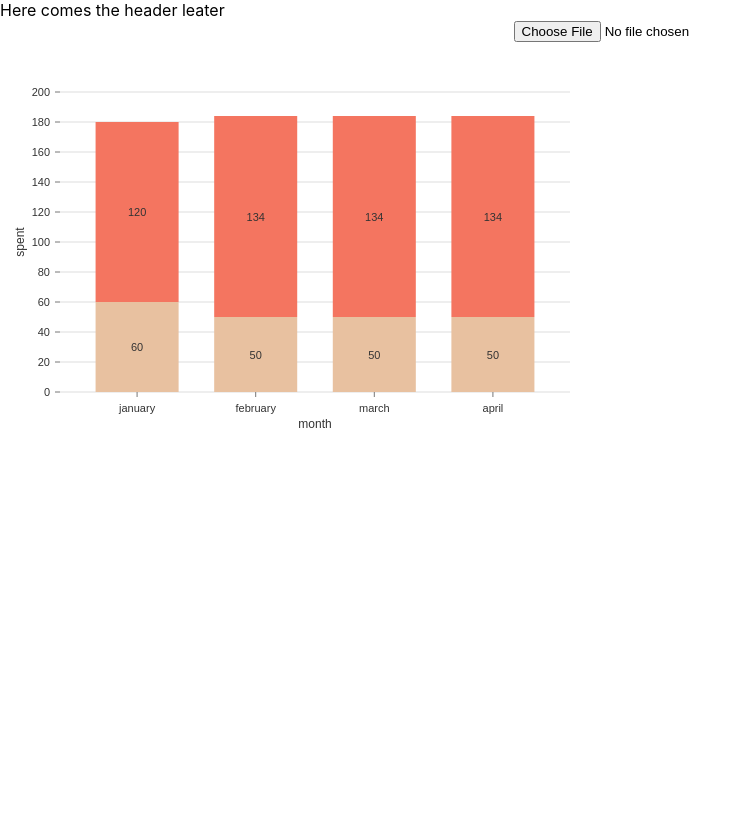
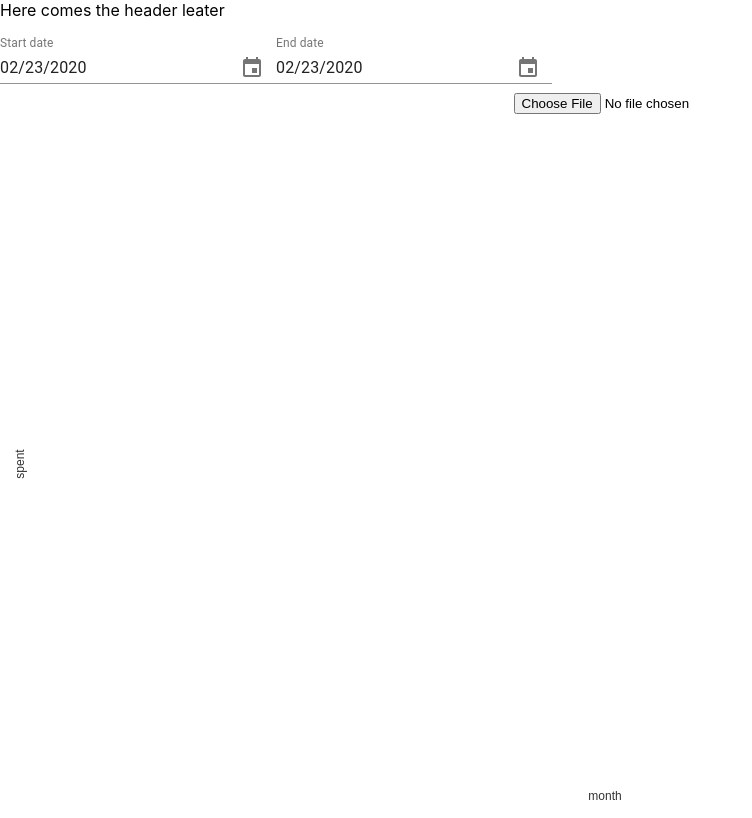
Before and after one commit to krisvegh/monzo-analytics, a React (Create React App) app: page / in a window 1280 px wide. Shown: the whole page, without its empty margins (0-752 px from the left). Built offline with nearby package versions, Linux system fonts and the light colour scheme.

Commit message:
Main chart working

```diff
--- a/src/App.tsx
+++ b/src/App.tsx
@@ -1,11 +1,16 @@
 import React, { useState } from 'react';
 import { ResponsiveBar } from '@nivo/bar';
 import DateFnsUtils from '@date-io/date-fns';
-import { map, split, groupBy } from 'ramda';
+import { map, split, groupBy, uniq } from 'ramda';
+import FormGroup from '@material-ui/core/FormGroup';
+import FormControlLabel from '@material-ui/core/FormControlLabel';
+import Checkbox, { CheckboxProps } from '@material-ui/core/Checkbox';
+import { xor } from 'lodash';
+import { DateFilters } from './DateFilters';
 
 import './App.css';
 
-interface RecordList {
+interface Record {
   id: string;
   created: string;
   amount: string;
@@ -19,15 +24,64 @@ interface RecordList {
   notes: string;
 }
 
+interface DisplayableRecord {
+  [category: string]: number | string;
+}
+
 const App = () => {
-  const [records, setRecords] = useState([]);
-  const [categiries, setCategories] = useState([]);
+  const [allRecords, setAllRecords] = useState([]);
+  const [records, setRecords] = useState<
+    { [category: string]: number | string }[]
+  >([]);
+  const [filteredCategories, setFilteredCategories] = useState([]);
+  const [allCategories, setAllCategories] = useState([]);
+  const [dateFilters, setDateFilters] = useState({
+    from: new Date(),
+    to: new Date()
+  });
+
+  const handlefilter = (name: string) => (
+    event: React.ChangeEvent<HTMLInputElement>
+  ) => {
+    setFilteredCategories(xor(filteredCategories, [name]));
+  };
 
   function handleAddFile(file: File) {
     const reader = new FileReader();
     reader.readAsText(file);
     reader.onload = () => {
-      const records = (reader.result as string)
+      const records = getRecordsFromCSV(reader.result as string);
+      setAllRecords(records);
+      const allCategories = getCategories(records);
+      showRecords(records, { from: new Date(0), to: new Date() });
+      setAllCategories(allCategories);
+      setFilteredCategories(allCategories);
+    };
+  }
+
+  function showRecords(records: Record[], dates: { from: Date; to: Date }) {
+    const filteredRecords = filterByDate(records, dates);
+    const recordsToShow = mapRecordsToDisplay(filteredRecords);
+    setRecords(recordsToShow);
+  }
+
+  function getRecordsByMonth(records: Record[]): { [month: string]: Record[] } {
+    const date = new DateFnsUtils();
+    return groupBy<Record>(
+      record =>
+        `${date.getMonth(date.date(record.created)) + 1}/${date.getYear(
+          date.date(record.created)
+        )}`,
+      records
+    );
+  }
+
+  function getCategories(records: Record[]): string[] {
+    return uniq(records.map(record => record.category));
+  }
+
+  function getRecordsFromCSV(csv: string): Record[] {
+    const rows = csv
       .split('\n')
       .map(split(','))
       .map(
@@ -57,63 +111,90 @@ const App = () => {
           notes
         })
       );
-      const [headers, ...results] = records;
-      const date = new DateFnsUtils();
-      const byMonths = groupBy<RecordList>(
-        record =>
-          `${date.getMonthText(date.date(record.created))} ${date.getYear(
-            date.date(record.created)
-          )}`,
-        results
-      );
+    const [header, ...records] = rows;
+    return records;
+  }
 
-      let byMonthGroup = [];
-      for (let i in byMonths) {
-        // byMonthGroup.push({ ...byMonths[i], month: i });
-        const obj = byMonths[i].reduce((acc, val) => {
+  function mapRecordsToDisplay(records: Record[]): DisplayableRecord[] {
+    const recordsByMonth = getRecordsByMonth(records);
+    const isIncome = (value: number) => value > 0;
+
+    let recordsToDisplay: DisplayableRecord[] = [];
+    for (let i in recordsByMonth) {
+      const entries = recordsByMonth[i].reduce((acc, val) => {
         return {
           ...acc,
-            [val.category]: Number(acc[val.category]) || 0 - Number(val.amount)
+          ...(Number(val.amount) < 0
+            ? {
+                [val.category]: Number(
+                  (
+                    (Number(acc[val.category]) || 0) - Number(val.amount)
+                  ).toFixed()
+                )
+              }
+            : {
+                income: Number(
+                  ((Number(acc.income) || 0) - Number(val.amount)).toFixed()
+                )
+              })
         };
       }, {} as { [category: string]: Number });
-        byMonthGroup.push({ [i]: obj });
+      recordsToDisplay.push({ ...entries, month: i });
+    }
+    return recordsToDisplay;
   }
 
-      // let data = byMonthGroup.map(month => {
-      //   return month.reduce((acc, val) => {
-      //     return {
-      //       [val.category]: Number(acc.category) + Number(val.category)
-      //     };
-      //   }, {} as { [category: string]: Number });
-      // });
-
-      console.log(byMonths, byMonthGroup);
-      // setRecords(results);
-    };
+  function filterByDate(
+    records: Record[],
+    dates: { from: Date; to: Date }
+  ): Record[] {
+    return records.filter(
+      record =>
+        new Date(record.created) > dates.from &&
+        new Date(record.created) < dates.to
+    );
   }
 
-  const data = [
-    { month: 'january', 'eating-out': 60, bills: 120 },
-    { month: 'february', 'eating-out': 50, bills: 134 },
-    { month: 'march', 'eating-out': 50, bills: 134 },
-    { month: 'april', 'eating-out': 50, bills: 134 }
-  ];
+  function dateFilterHandler(dates: { from: Date; to: Date }) {
+    const recordsToShow = filterByDate(allRecords, dates);
+    showRecords(recordsToShow, dates);
+  }
 
   return (
     <React.Fragment>
       <header>Here comes the header leater</header>
+      <DateFilters
+        dateFilterChanged={dateFilterHandler}
+        defaultFromDate={new Date()}
+        defaultToDate={new Date()}
+      ></DateFilters>
       <div className="App">
         <input
           type="file"
           onChange={e => handleAddFile(e.target.files?.item(0))}
         />
       </div>
+      <FormGroup row>
+        {allCategories.map(cat => (
+          <FormControlLabel
+            key={cat}
+            control={
+              <Checkbox
+                checked={filteredCategories.includes(cat)}
+                onChange={handlefilter(cat)}
+                value={cat}
+              />
+            }
+            label={cat}
+          />
+        ))}
+      </FormGroup>
       <div className="chart-wrapper">
         <ResponsiveBar
-          data={data}
-          keys={['eating-out', 'bills']}
+          data={records}
+          keys={filteredCategories}
           indexBy="month"
-          borderColor={{ from: 'color', modifiers: [['darker', 1.6]] }}
+          colors={{ scheme: 'paired' }}
           margin={{ top: 50, right: 130, bottom: 50, left: 60 }}
           padding={0.3}
           axisBottom={{
@@ -132,6 +213,32 @@ const App = () => {
             legendPosition: 'middle',
             legendOffset: -40
           }}
+          legends={[
+            {
+              dataFrom: 'keys',
+              anchor: 'bottom-right',
+              direction: 'column',
+              justify: false,
+              translateX: 120,
+              translateY: 0,
+              itemsSpacing: 2,
+              itemWidth: 100,
+              itemHeight: 20,
+              itemDirection: 'left-to-right',
+              itemOpacity: 0.85,
+              symbolSize: 20,
+              effects: [
+                {
+                  on: 'hover',
+                  style: {
+                    itemOpacity: 1
+                  }
+                }
+              ]
+            }
+          ]}
+          labelSkipWidth={12}
+          labelSkipHeight={12}
         />
       </div>
     </React.Fragment>
--- a/Filters.tsx
+++ b/src/DateFilters.tsx
@@ -2,19 +2,31 @@ import {
   MuiPickersUtilsProvider,
   KeyboardDatePicker
 } from '@material-ui/pickers';
-import React, { useState } from 'react';
+import React, { useState, FunctionComponent } from 'react';
 import DateFnsUtils from '@date-io/date-fns';
 
-const Filter = () => {
-  const [selectedStartDate, setSelectedStartDate] = useState(new Date());
-  const [selectedEndDate, setSelectedEndDate] = useState(new Date());
+export interface DateFiltersProps {
+  dateFilterChanged: (dates: { from: Date; to: Date }) => void;
+  defaultFromDate: Date;
+  defaultToDate: Date;
+}
+
+export const DateFilters: FunctionComponent<DateFiltersProps> = (
+  props: DateFiltersProps
+) => {
+  const [selectedStartDate, setSelectedStartDate] = useState(
+    props.defaultFromDate
+  );
+  const [selectedEndDate, setSelectedEndDate] = useState(props.defaultToDate);
 
   const handleStartDateChange = (date: Date | null) => {
     setSelectedStartDate(date);
+    props.dateFilterChanged({ from: date, to: selectedEndDate });
   };
 
   const handleEndDateChange = (date: Date | null) => {
     setSelectedEndDate(date);
+    props.dateFilterChanged({ from: selectedStartDate, to: date });
   };
   return (
     <React.Fragment>
@@ -46,8 +58,6 @@ const Filter = () => {
           }}
         />
       </MuiPickersUtilsProvider>
-      <p>{String(selectedStartDate)}</p>
-      <p>{String(selectedEndDate)}</p>
     </React.Fragment>
   );
 };
--- a/src/index.css
+++ b/src/index.css
@@ -13,6 +13,6 @@ code {
 }
 
 .chart-wrapper {
-  width: 700px;
-  height: 400px;
+  width: 100%;
+  height: 700px;
 }
```
Also changed, not shown: 1 other file (tests, documents, lock files or other folders). Lines whose indentation alone changed are shown as unchanged.
